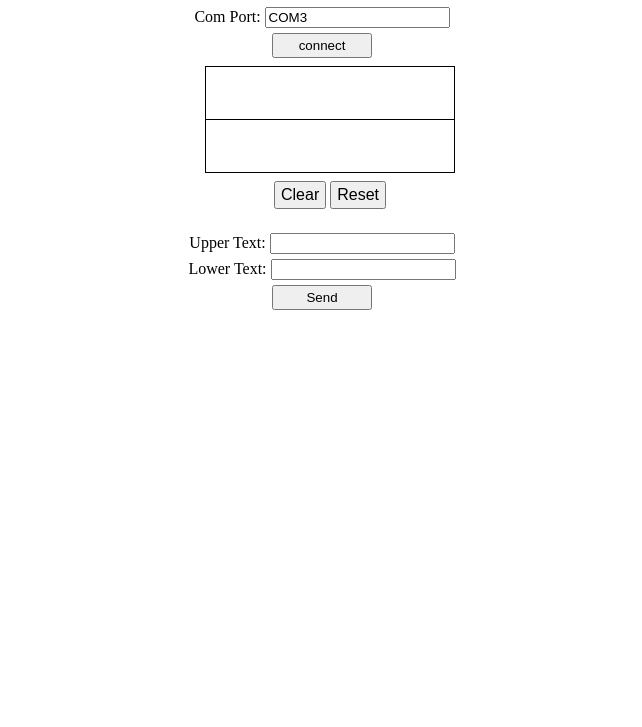
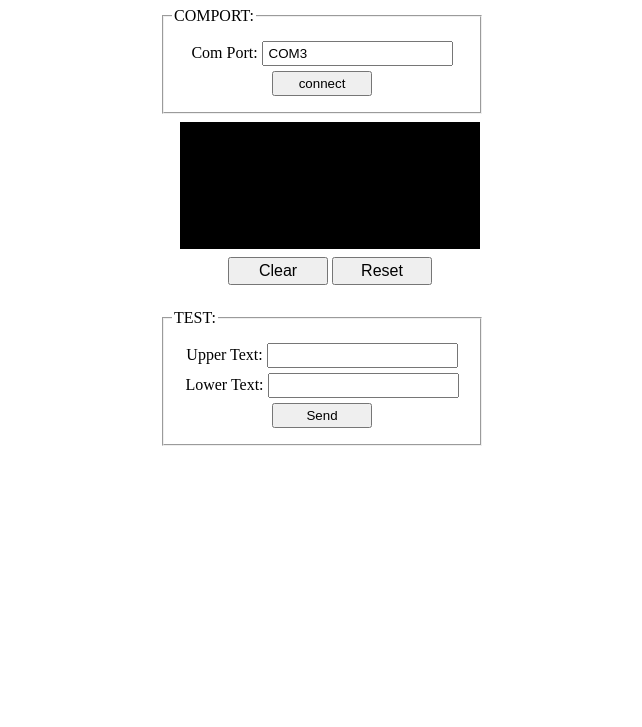
Before and after one commit to together0303/sparkypos-pole-display-driver, an Electron app: page index.html in a window 800 px wide. Shown: the part 73-800 px from the top of the page, without its empty margins (78-720 px from the left). Drawn offline with Linux system fonts and the light colour scheme; no server answers.

Commit message:
add app icon

```diff
--- a/index.html
+++ b/index.html
@@ -3,7 +3,8 @@
 
 <head>
     <meta charset="UTF-8">
-    <title>SparkyPOS Pole Display Driver</title>
+    <title>THANK YOU FOR USING SPARKYPOS</title>
+    <link rel="icon" type="image/x-icon" href="./pole_display.ico">
     <style>
         .w-full {
             width: 100%;
@@ -30,18 +31,41 @@
             padding: 0.5rem;
         }
         .display table {
-            min-width: 250px;
+            min-width: 300px;
+            background-color: black;
+            border: 20px solid black;
+            border-radius: 3px;
+            color: white;
         }
         .display td {
             text-align: center;
-            height: 50px;
+            height: 35px;
+            padding: 0.25rem;
+        }
+        .display tr:first-child td {
+            vertical-align: bottom;
+        }
+        .display tr:last-child td {
+            vertical-align: top;
         }
         .display button {
             padding: 3px 5px;
             font-size: 1rem;
+            min-width: 100px;
+        }
+        label {
+            font-weight: 400;
+        }
+        input {
+            padding: 3px 5px;
         }
         .input-container {
+            width: 300px;
+            margin: auto;
             margin-top: 1rem;
+            /* border: 1px solid gray; */
+            /* border-radius: 5px; */
+            padding: 1rem 0.5rem;
             display: flex;
             flex-direction: column;
             align-items: center;
@@ -60,15 +84,19 @@
 </head>
 
 <body>
-    <h1 class="text-center">SparkyPOS Pole Display Driver</h1>
+    <h1 class="text-center">THANK YOU FOR USING SPARKYPOS</h1>
 
     <div id="error"></div>
     <div id="info"></div>
 
-    <div class="input-container w-full">
-        <div>Com Port: <input type="text" name="port" id="port" value="COM3"/></div>
+    <fieldset class="input-container w-full">
+        <legend>COMPORT:</legend>
+        <div>
+            <label for="port">Com Port:</label>
+            <input type="text" name="port" id="port" value="COM3"/>
+        </div>
         <button id="connect">connect</button>
-    </div>
+    </fieldset>
     <div class="display w-full">
         <table>
             <tbody>
@@ -81,11 +109,18 @@
             <button id="reset">Reset</button>
         </div>
     </div>
-    <div class="input-container w-full">
-        <div>Upper Text: <input type="text" name="upper" id="upper" /></div>
-        <div>Lower Text: <input type="text" name="lower" id="lower" /></div>
+    <fieldset class="input-container w-full">
+        <legend>TEST:</legend>
+        <div>
+            <label for="upper">Upper Text:</label>
+            <input type="text" name="upper" id="upper" />
+        </div>
+        <div>
+            <label for="lower">Lower Text: </label>
+            <input type="text" name="lower" id="lower" />
+        </div>
         <button id="write">Send</button>
-    </div>
+    </fieldset>
 </body>
 
 <script src="./renderer.js"></script>
--- a/main.js
+++ b/main.js
@@ -15,6 +15,7 @@ function createWindow() {
         width: 800,
         height: 600,
         backgroundColor: "#ccc",
+        icon: __dirname + '/pole_display.ico',
         webPreferences: {
             nodeIntegration: true, // to allow require
             contextIsolation: true, // allow use with Electron 12+
@@ -30,7 +31,7 @@ function createWindow() {
     }))
 
     // Open the DevTools.
-    // mainWindow.webContents.openDevTools()
+    mainWindow.webContents.openDevTools()
 
     // Emitted when the window is closed.
     mainWindow.on('closed', function() {
@@ -41,7 +42,7 @@ function createWindow() {
     })
 
     serialPort.init({
-        upper: 'SHAWNS\'S FLEA MARKET',
+        upper: 'SHAWN\'S FLEA MARKET',
         lower: '     THANK YOU     ',
         main: mainWindow
     });
```
Also changed, not shown: pole_display.ico (added).
